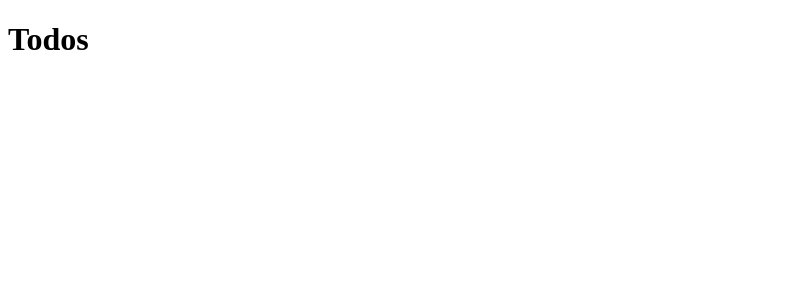
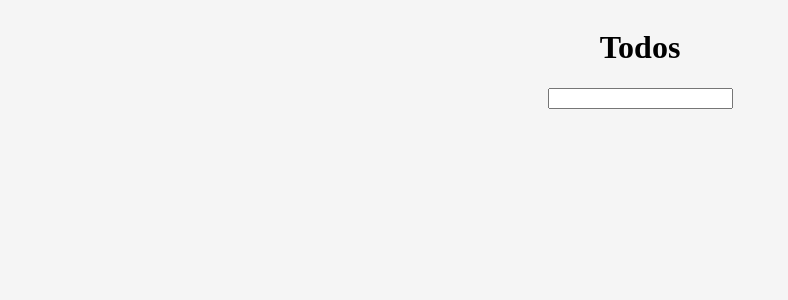
Before and after one commit to svbgabriel/todos-app, a React (Create React App) app: page / in a window 1280 px wide. Shown: the top 300 px of the page, without its empty margins (0-788 px from the left). Built offline with nearby package versions, Linux system fonts and the light colour scheme.

Commit message:
Implementa versão inicial

```diff
--- a/src/App.js
+++ b/src/App.js
@@ -1,11 +1,42 @@
-import React from "react";
+import React, { Component } from "react";
+import "./style.css";
 
-function App() {
-  return (
-    <div>
-      <h1>Todos</h1>
-    </div>
-  );
+import Todo from "./components/Todo";
+
+export default class App extends Component {
+  state = {
+    todos: []
+  };
+
+  addTodo = event => {
+    if (event.key === "Enter") {
+      this.setState({
+        todos: [
+          ...this.state.todos,
+          { id: Math.random(), text: event.target.value }
+        ]
+      });
+    }
+  };
+
+  render() {
+    return (
+      <div style={styles.container}>
+        <h1>Todos</h1>
+        <input onKeyPress={this.addTodo} />
+        {this.state.todos.map(todo => (
+          <Todo key={todo.id} title={todo.text} />
+        ))}
+      </div>
+    );
+  }
 }
 
-export default App;
+const styles = {
+  container: {
+    display: "flex",
+    flexDirection: "column",
+    justifyContent: "center",
+    alignItems: "center"
+  }
+};
--- /dev/null
+++ b/src/components/Todo.js
@@ -0,0 +1,18 @@
+import React from "react";
+import PropTypes from "prop-types";
+
+const Todo = ({ title }) => (
+  <div>
+    <h1>{title}</h1>
+  </div>
+);
+
+Todo.defaultProps = {
+  title: "Todo padrão"
+};
+
+Todo.propTypes = {
+  title: PropTypes.string
+};
+
+export default Todo;
--- /dev/null
+++ b/src/style.css
@@ -0,0 +1,3 @@
+body {
+  background: #f5f5f5;
+}
```
Also changed, not shown: 1 other file (tests, documents, lock files or other folders).
